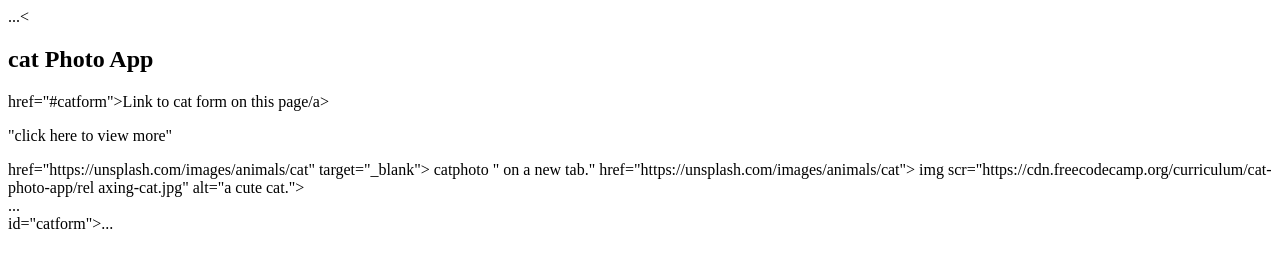
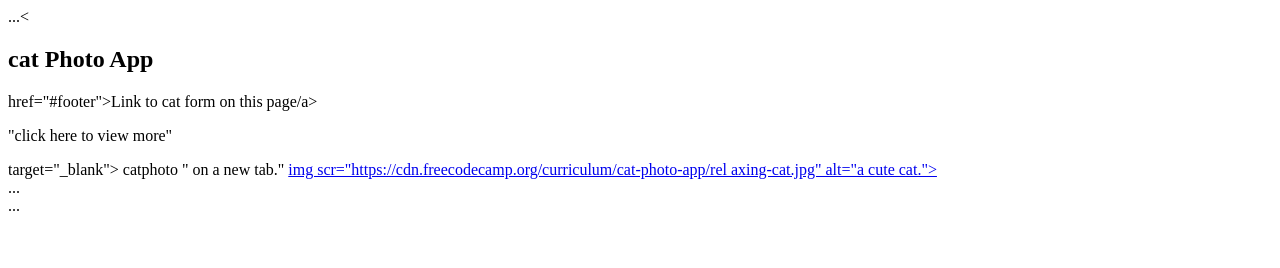
Before and after one commit to knightmoves-schools/003-anchors-Romantrickey-ops, a website: page index.html in a window 1280 px wide. Drawn offline with Linux system fonts and the light colour scheme.

Commit message:
changed to footer id

```diff
--- a/index.html
+++ b/index.html
@@ -1,14 +1,15 @@
 <html>
 <head>...<    <head>
 <h2>cat Photo App</h2>
-<a>href="#catform">Link to cat form on this page/a>    </head>
+<a>href="#footer">Link to cat form on this page/a>    </head>
 <p> "click here to view more"</p>
- <a>href="https://unsplash.com/images/animals/cat" target="_blank">
+ <ahref="https://www.knightmoves.org"> target="_blank">
   catphoto</a>   <body>
    " on a new tab."
-<a> href="https://unsplash.com/images/animals/cat">
+<a href="https://www.knightmoves.org ">
 img scr="https://cdn.freecodecamp.org/curriculum/cat-photo-app/rel
-axing-cat.jpg" alt="a cute cat."> </a>   </body>
+axing-cat.jpg" alt="a cute cat."> </a>
+ </body>
 <div>...</div>
-<div> id="catform">...</div>
+<div id="footer">...</div>
 <script>window._LOCALE_=["EnUs",NULL]</script>
```
